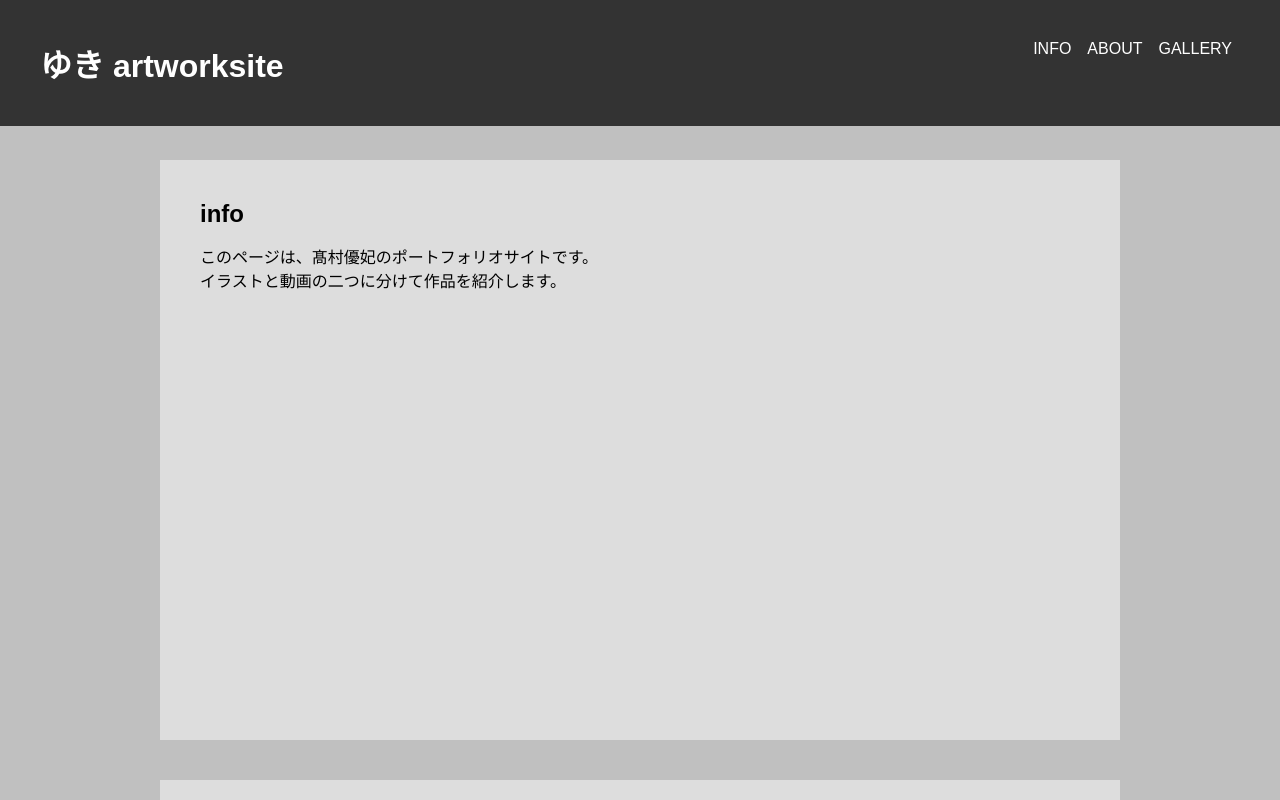
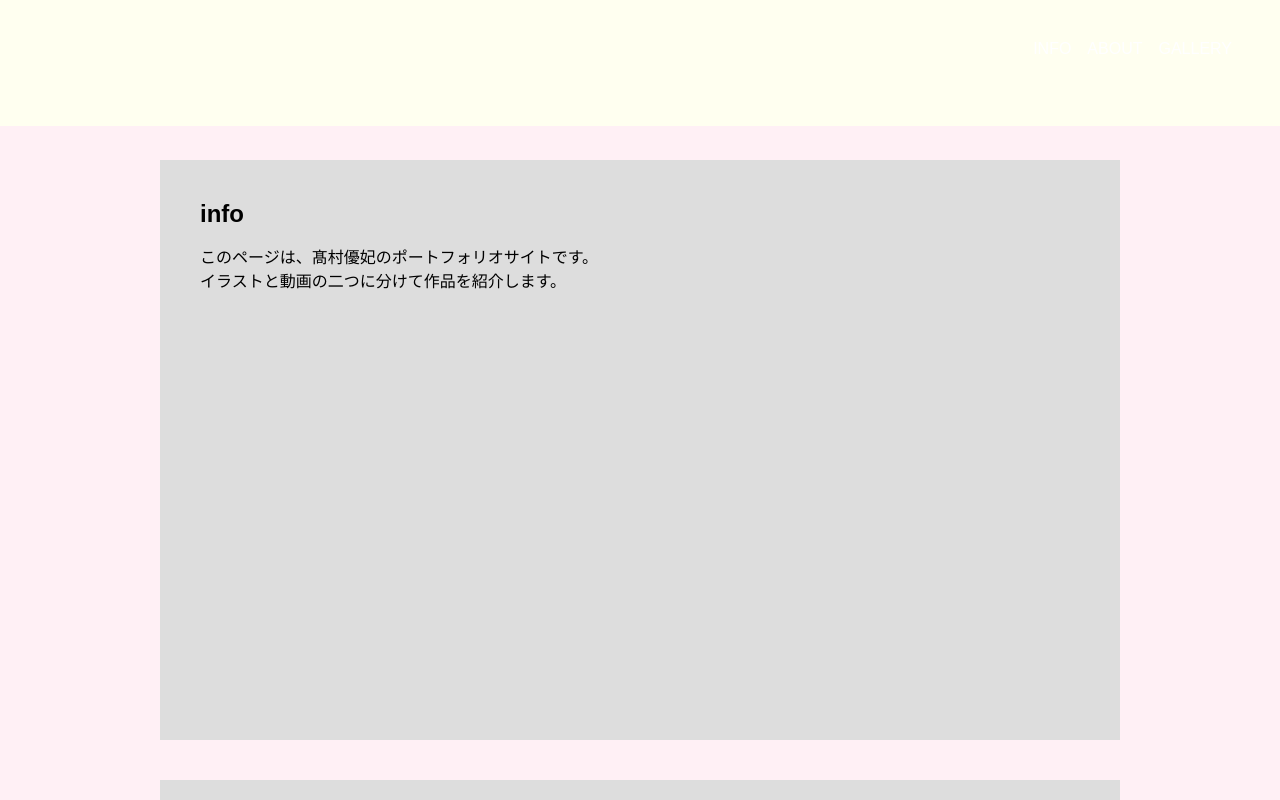
Before and after one commit to yuki-takamura12/portfolio, a plain HTML site: page index.html in a window 1280 px wide. Shown: the top 800 px of the page. Drawn offline with nearby package versions, Linux system fonts and the light colour scheme; a script that the page names is missing.

Commit message:
Add files via upload

```diff
--- a/style.css
+++ b/style.css
@@ -12,7 +12,7 @@
 body {
   font-family: sans-serif;
   font-size: 16px;
-  background-color: silver;
+  background-color: #fff0f5;
 }
 
 /*-------------------------------
@@ -26,8 +26,8 @@ header{
   width: 100%;
   min-width: 600px;
   padding: 40px;
-  background-color: #333333;
-  color: white;
+  background-color: #fffff0;
+  color: ivory;
   display: flex;
   flex-direction: row;
 }
```
